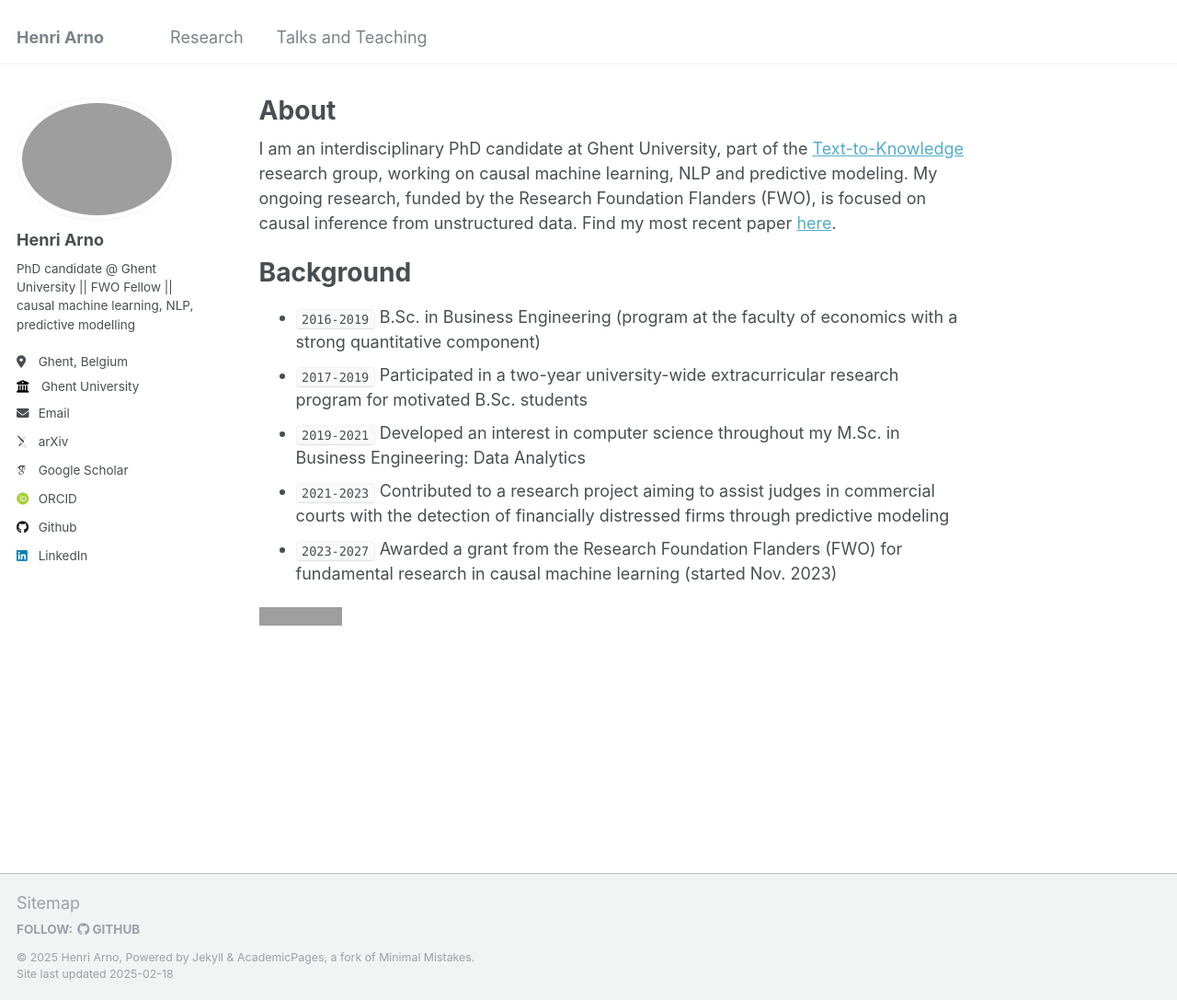
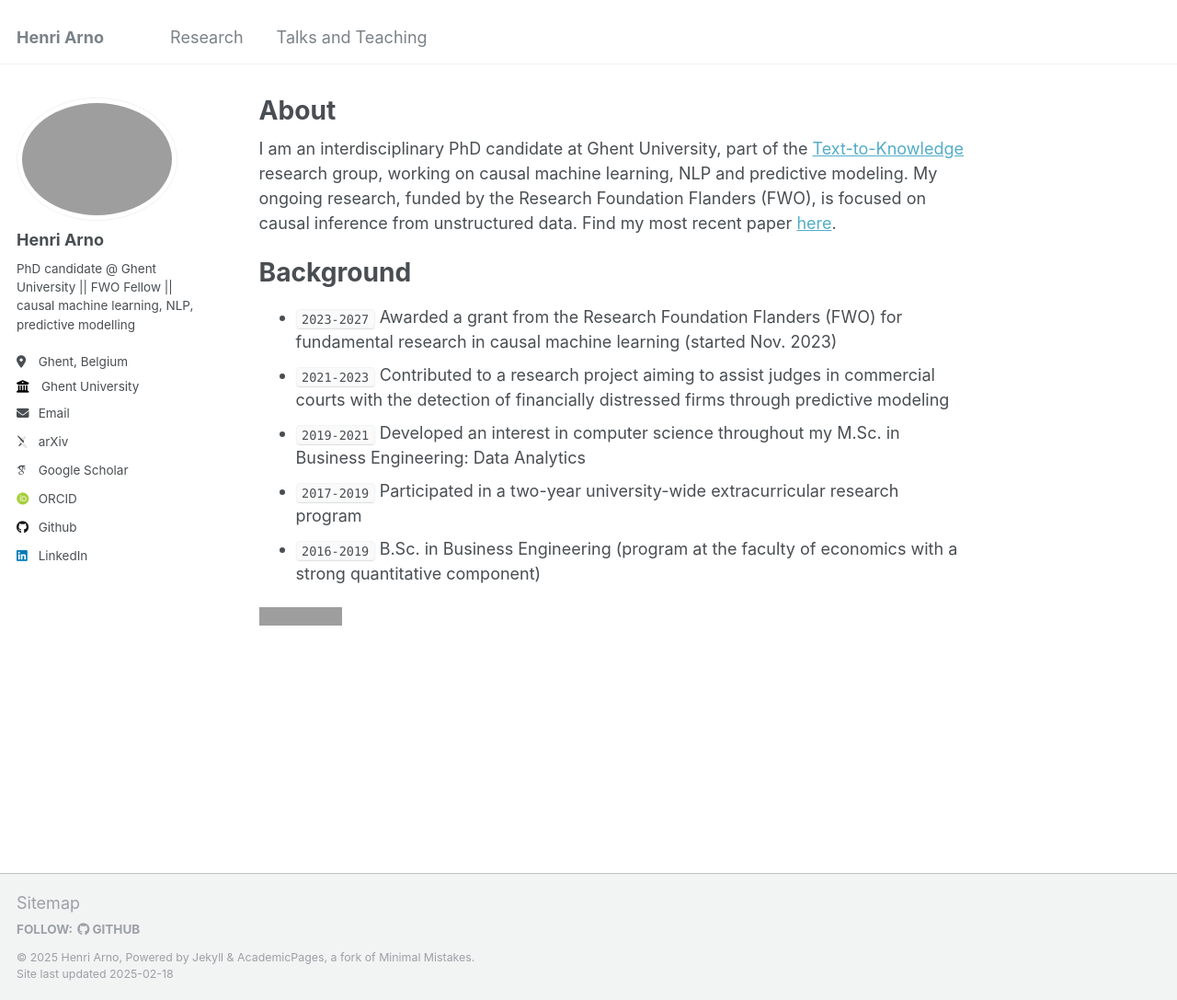
Before and after one commit to HenriArno/HenriArno.github.io, a Jekyll site: the page built from _pages/about.md, in a window 1280 px wide and 1087 px high. Shown: the whole window at 92% size. Built offline with Jekyll 4.4.1, drawn with Linux system fonts in a browser that asks for light colours; some web fonts are replaced; grey boxes are pictures that could not be loaded.

Commit message:
Update about.md

```diff
--- a/_pages/about.md
+++ b/_pages/about.md
@@ -10,10 +10,10 @@ I am an interdisciplinary PhD candidate at Ghent University, part of the [Text-t
 
 Background
 ======
+- `2023-2027` Awarded a grant from the Research Foundation Flanders (FWO) for fundamental research in causal machine learning (started Nov. 2023)
+- `2021-2023` Contributed to a research project aiming to assist judges in commercial courts with the detection of financially distressed firms through predictive modeling
+- `2019-2021` Developed an interest in computer science throughout my M.Sc. in Business Engineering: Data Analytics
+- `2017-2019` Participated in a two-year university-wide extracurricular research program
 - `2016-2019` B.Sc. in Business Engineering (program at the faculty of economics with a strong quantitative component)
-- `2017-2019` Participated in a two-year university-wide extracurricular research program for motivated B.Sc. students
-- `2019-2021` Developed an interest in computer science throughout my M.Sc. in Business Engineering: Data Analytics
-- `2021-2023` Contributed to a research project aiming to assist judges in commercial courts with the detection of financially distressed firms through predictive modeling
-- `2023-2027` Awarded a grant from the Research Foundation Flanders (FWO) for fundamental research in causal machine learning (started Nov. 2023)
 
 [![Hits](https://hits.seeyoufarm.com/api/count/incr/badge.svg?url=https%3A%2F%2Fhenriarno.github.io&count_bg=%2379C83D&title_bg=%23555555&icon=&icon_color=%23E7E7E7&title=hits&edge_flat=false)](https://hits.seeyoufarm.com)
```
